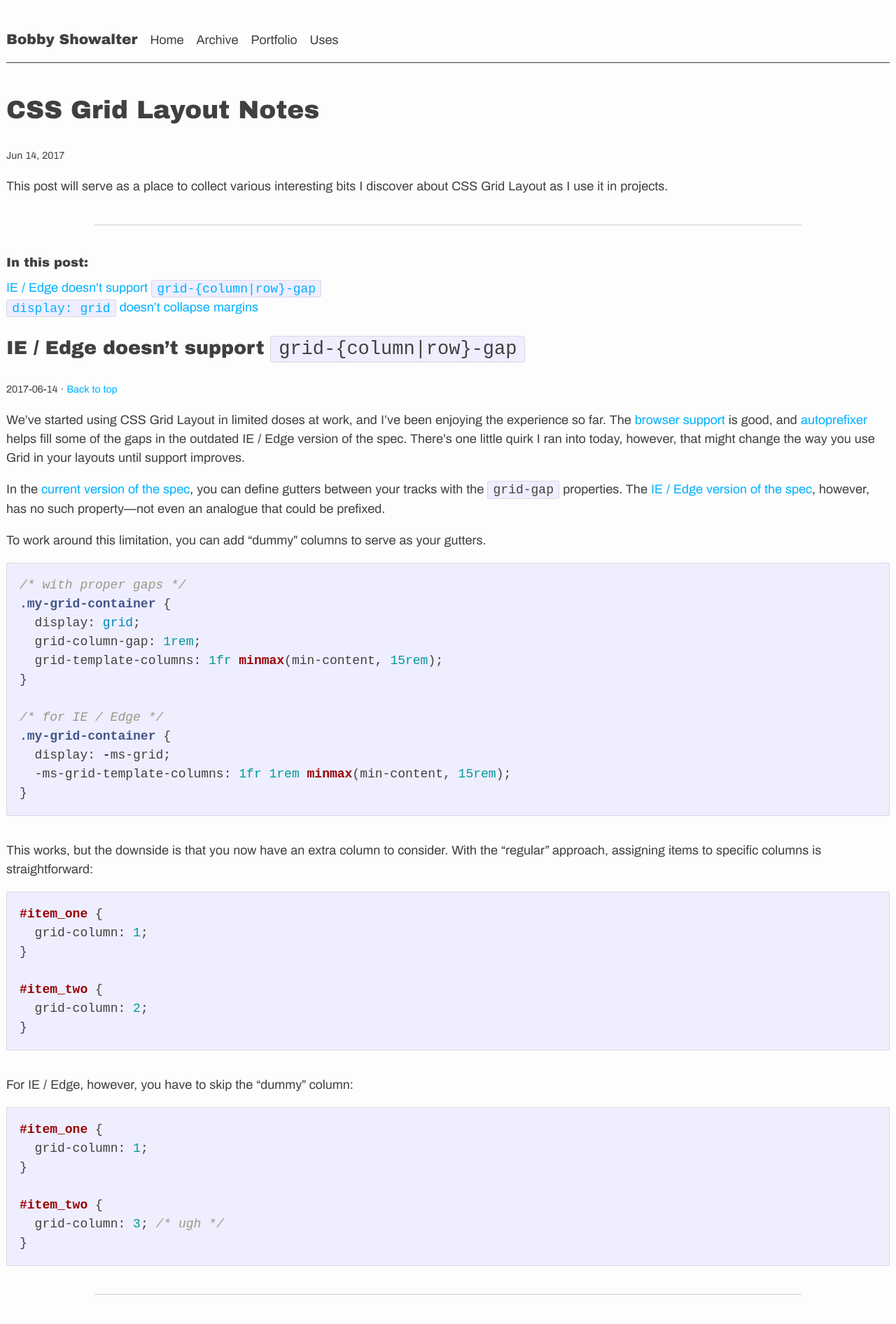
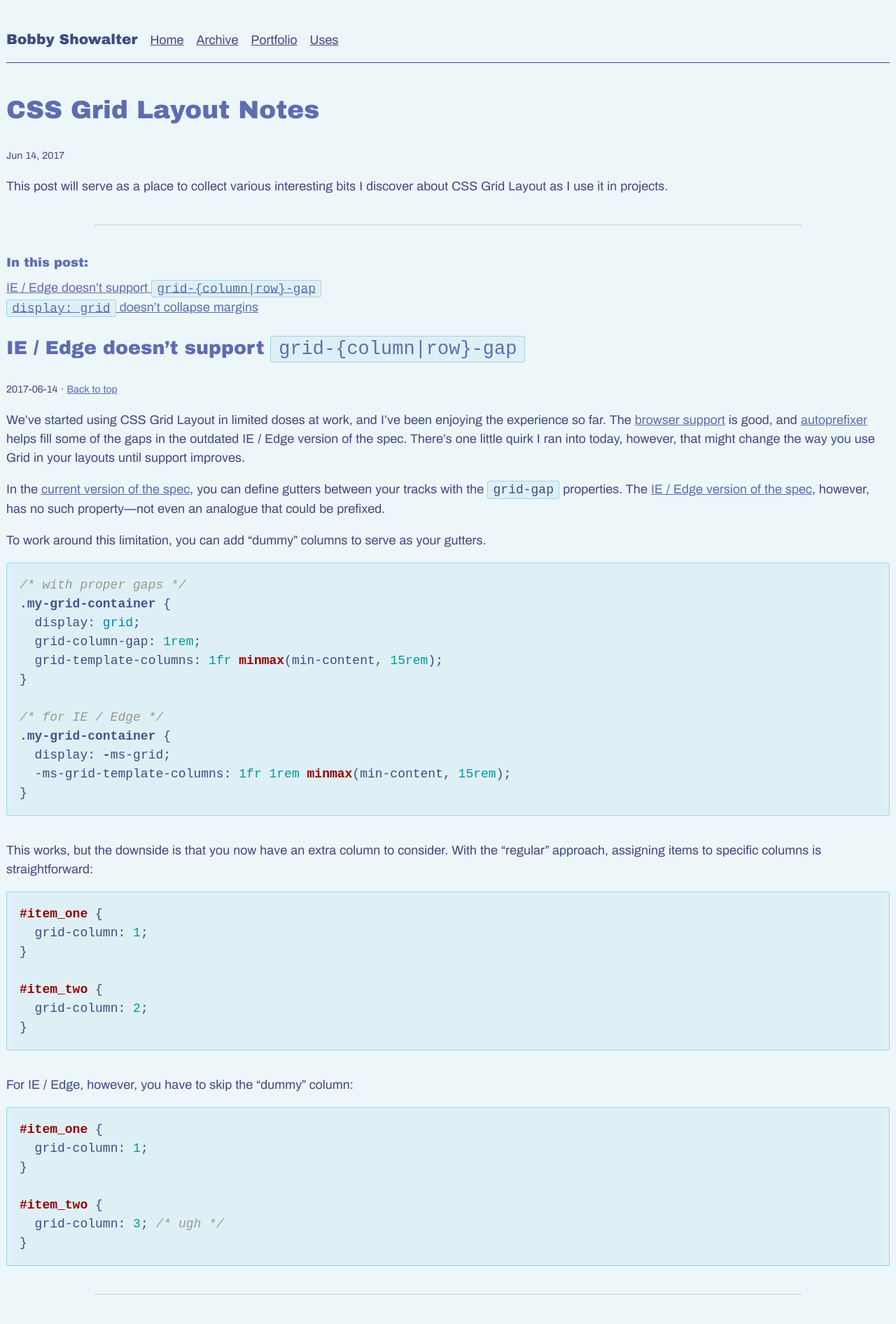
Before and after one commit to orangedaisy/bshowco, a Jekyll site: the page built from _posts/2017-06-14-css-grid-layout-notes.md, in a window 1280 px wide. Shown: the top 1892 px of the page at 70% size. Built offline with Jekyll 4.4.1, drawn with Linux system fonts in a browser that asks for light colours.

Commit message:
GH-12: Update color palette
Colors taken from https://colorhunt.co/palette/168262

```diff
--- a/_sass/base/_base.scss
+++ b/_sass/base/_base.scss
@@ -1,5 +1,5 @@
 html {
-  background-color: #fdfdfd;
+  background-color: #edf7fa;
   box-sizing: border-box;
   color: var(--c-text-body);
   font-family: var(--f-body),var(--f-system);
@@ -19,13 +19,14 @@ h3,
 h4,
 h5,
 h6 {
+  color: var(--c-text-headings);
   font-family: var(--f-header),var(--f-system);
   font-weight: normal;
 }
 
 a {
   color: var(--c-link-default);
-  text-decoration: none;
+  transition: opacity 200ms ease-out;
 }
 
 a:visited {
@@ -33,7 +34,7 @@ a:visited {
 }
 
 a:hover {
-  text-decoration: underline;
+  opacity: .8;
 }
 
 a:active {
--- a/_sass/helpers/_syntax-highlighting.scss
+++ b/_sass/helpers/_syntax-highlighting.scss
@@ -5,7 +5,7 @@
   background: #fff;
 
   .highlighter-rouge & {
-    background: #eef;
+    background: #def0f6;
   }
 
   .c     { color: #998; font-style: italic } // Comment
--- a/_sass/helpers/_variables.scss
+++ b/_sass/helpers/_variables.scss
@@ -3,12 +3,12 @@
   /* ## Colors */
   --c-brand: #00ffb0;
   --c-brand-hover: #b0ff00;
-  --c-text-body: #404040;
-  --c-text-headings: #242424;
-  --c-link-default: #00b0ff;
+  --c-text-body: #404a80;
+  --c-text-headings: #5f6caf;
+  --c-link-default: #5f6caf;
   --c-link-hover: var(--c-link-default);
-  --c-link-active: #ff5154;
-  --c-link-visited: rebeccapurple;
+  --c-link-active: var(--c-text-body);
+  --c-link-visited: var(--c-link-default);
 
   /* ## Fonts */
   --f-system: -apple-system,BlinkMacSystemFont,"Segoe UI",Roboto,Oxygen-Sans,Ubuntu,Cantarell,"Helvetica Neue",sans-serif;
--- a/_sass/scopes/_s-post.scss
+++ b/_sass/scopes/_s-post.scss
@@ -1,7 +1,7 @@
 .s-post {
   code.highlighter-rouge {
-    background-color: #eef;
-    border: 1px solid rgba(grey, .2);
+    background-color: #def0f6;
+    border: 1px solid #a0d5e5;
     border-radius: 3px;
     padding: .1em .4em;
   }
@@ -19,7 +19,7 @@
     * https://github.com/orangedaisy/bshowco/issues/8
     */
   [class*="highlighter-"] pre.highlight {
-    border: 1px solid rgba(grey, .2);
+    border: 1px solid #a0d5e5;
     border-radius: 3px;
     margin-bottom: 2em;
     overflow-x: auto;
```
